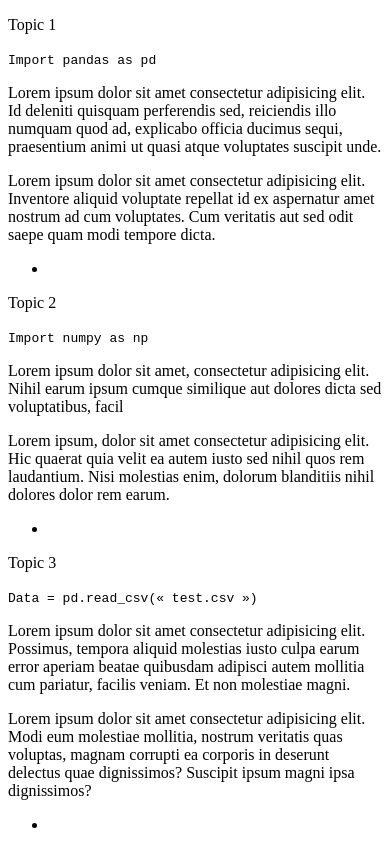
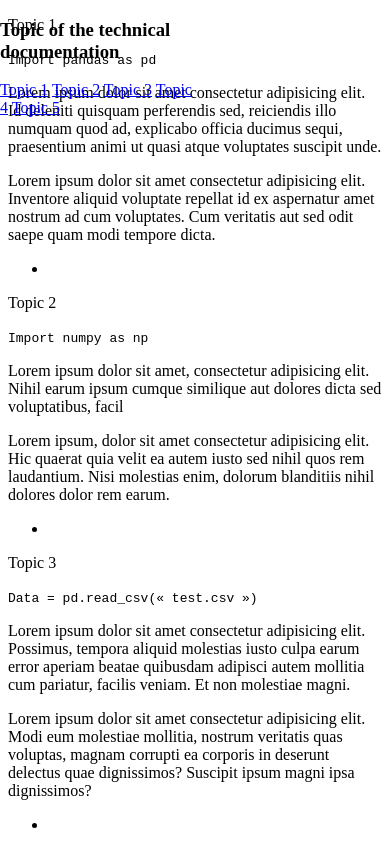
Before and after one commit to antarzerrougui/microversehtmlwithelijah, a plain HTML site: page index.html in a window 390 px wide. Shown: the top 844 px of the page. Drawn offline with Linux system fonts and the light colour scheme.

Commit message:
final result tests ok

```diff
--- a/css/style.css
+++ b/css/style.css
@@ -0,0 +1,17 @@
+#navbar {
+    height: 100%;
+    position: fixed;
+    top: 0;
+    left: 0;
+
+  }
+
+
+@media screen and (max-width: 450px) {
+  #navbar {
+    height: 100%;
+    position: fixed;
+    top: 0;
+    right: 50%;
+  }
+}
--- a/index.html
+++ b/index.html
@@ -7,6 +7,18 @@
   </head>
 
   <body>
+
+    <nav id="navbar">
+      <header>
+        <h3>Topic of the technical documentation</h3>
+      </header>
+      <a href="#Topic_1" class="nav-link">Topic 1</a>
+      <a href="#Topic_2" class="nav-link">Topic 2</a>
+      <a href="#Topic_3" class="nav-link">Topic 3</a>
+      <a href="#Topic_4" class="nav-link">Topic 4</a>
+      <a href="#Topic_5" class="nav-link">Topic 5</a>
+
+    </nav>
     <main id="main-doc">
 
       <section class="main-section" id="Topic_1">
```
